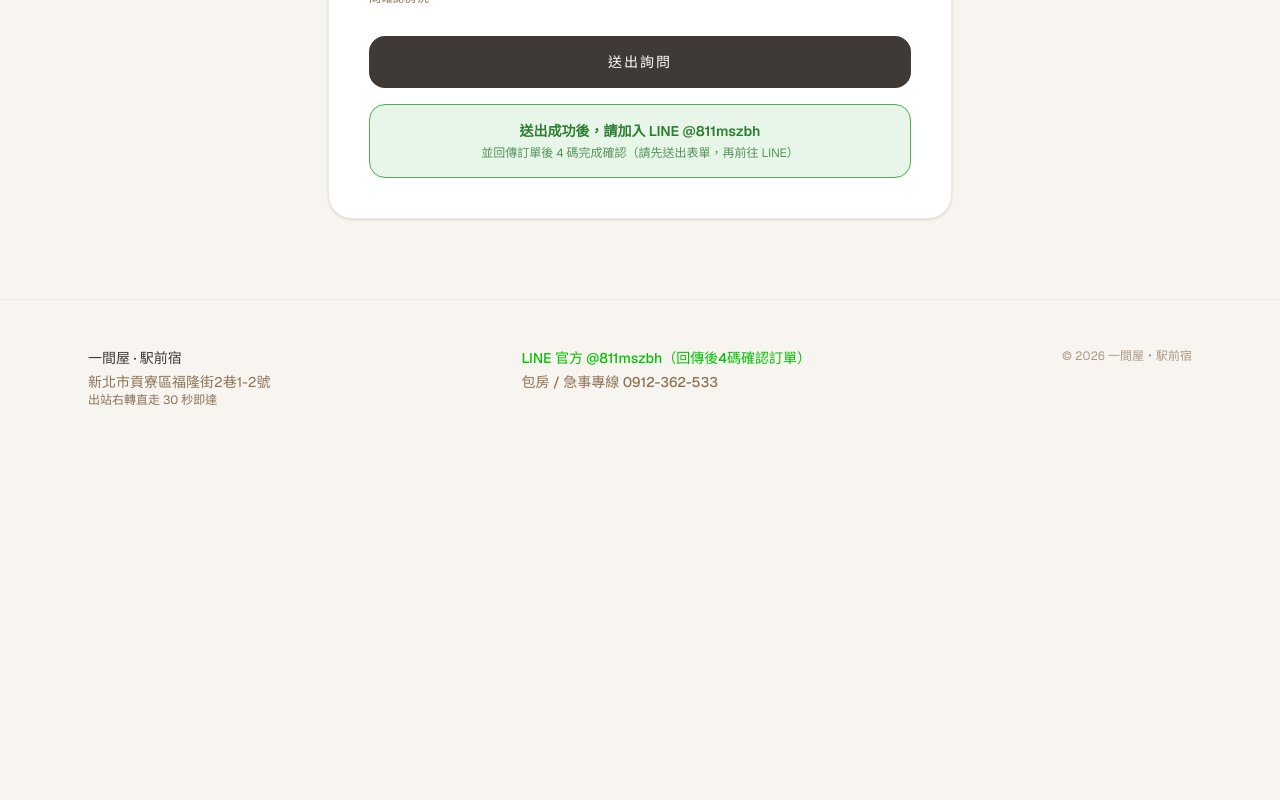
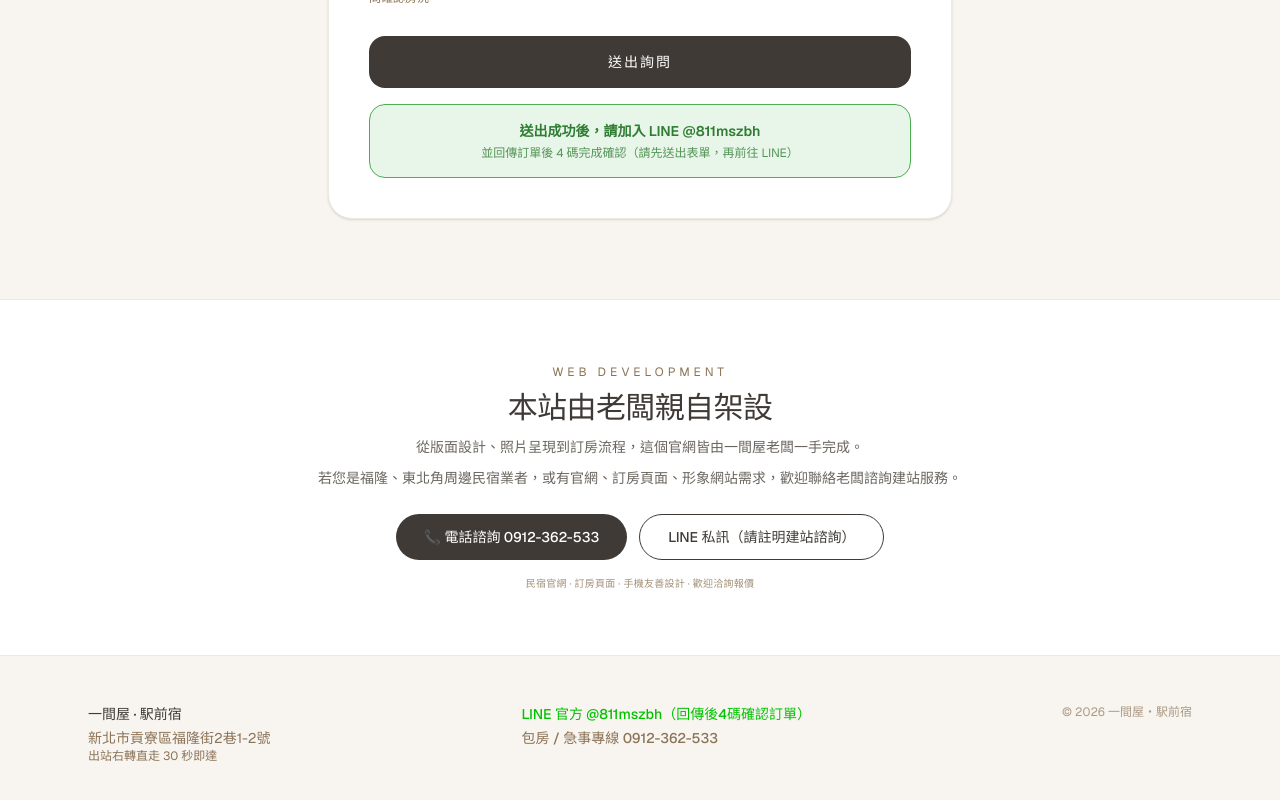
Before and after one commit to hamywu2222-cpu/yijianwu-booking, a Next.js app: page / in a window 1280 px wide. Shown: the part 8584-9384 px from the top of the page. Before the commit the page ends 9040 px from the top, so only its background shows below. Built offline with nearby package versions, Linux system fonts and the light colour scheme; no server answers.

Commit message:
新增老闆親自架站與建站諮詢區塊

```diff
--- a/app/page.tsx
+++ b/app/page.tsx
@@ -676,6 +676,40 @@
         <BookingForm />
       </section>
 
+      {/* 建站諮詢 — 低調展示，不影響訂房主線 */}
+      <section className="border-t border-[#EDE8E0] bg-white py-14 md:py-16">
+        <div className="max-w-3xl mx-auto px-6 text-center">
+          <div className="text-[#8B7355] text-xs tracking-[4px] mb-2">WEB DEVELOPMENT</div>
+          <h2 className="text-2xl md:text-3xl font-light tracking-tight font-playfair text-[#3F3A36] mb-3">
+            本站由老闆親自架設
+          </h2>
+          <p className="text-sm text-[#6B665F] leading-relaxed mb-2">
+            從版面設計、照片呈現到訂房流程，這個官網皆由一間屋老闆一手完成。
+          </p>
+          <p className="text-sm text-[#6B665F] leading-relaxed mb-6">
+            若您是福隆、東北角周邊民宿業者，或有官網、訂房頁面、形象網站需求，歡迎聯絡老闆諮詢建站服務。
+          </p>
+          <div className="flex flex-col sm:flex-row gap-3 justify-center">
+            <a
+              href="tel:0912362533"
+              className="inline-flex items-center justify-center gap-2 px-7 py-3 bg-[#3F3A36] text-white rounded-full text-sm font-medium hover:bg-[#2C2926] transition-all"
+            >
+              📞 電話諮詢 0912-362-533
+            </a>
+            <a
+              href="https://line.me/ti/p/@811mszbh"
+              target="_blank"
+              className="inline-flex items-center justify-center gap-2 px-7 py-3 border border-[#3F3A36] text-[#3F3A36] rounded-full text-sm font-medium hover:bg-[#3F3A36] hover:text-white transition-all"
+            >
+              LINE 私訊（請註明建站諮詢）
+            </a>
+          </div>
+          <p className="mt-4 text-[10px] text-[#8B7355]/80 tracking-wide">
+            民宿官網 · 訂房頁面 · 手機友善設計 · 歡迎洽詢報價
+          </p>
+        </div>
+      </section>
+
       {/* 浮動 LINE 按鈕 */}
       <a
         href="https://line.me/ti/p/@811mszbh"
```
